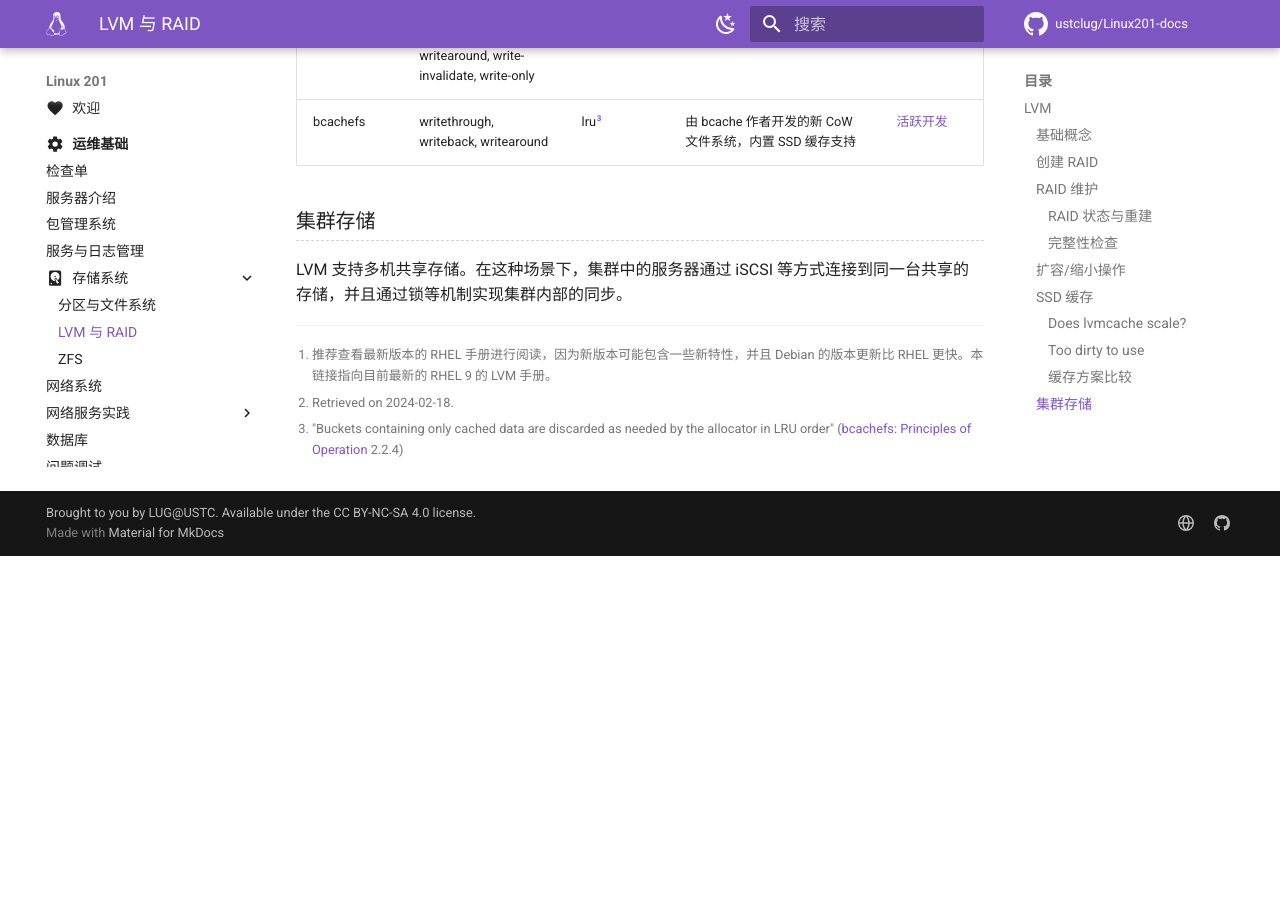
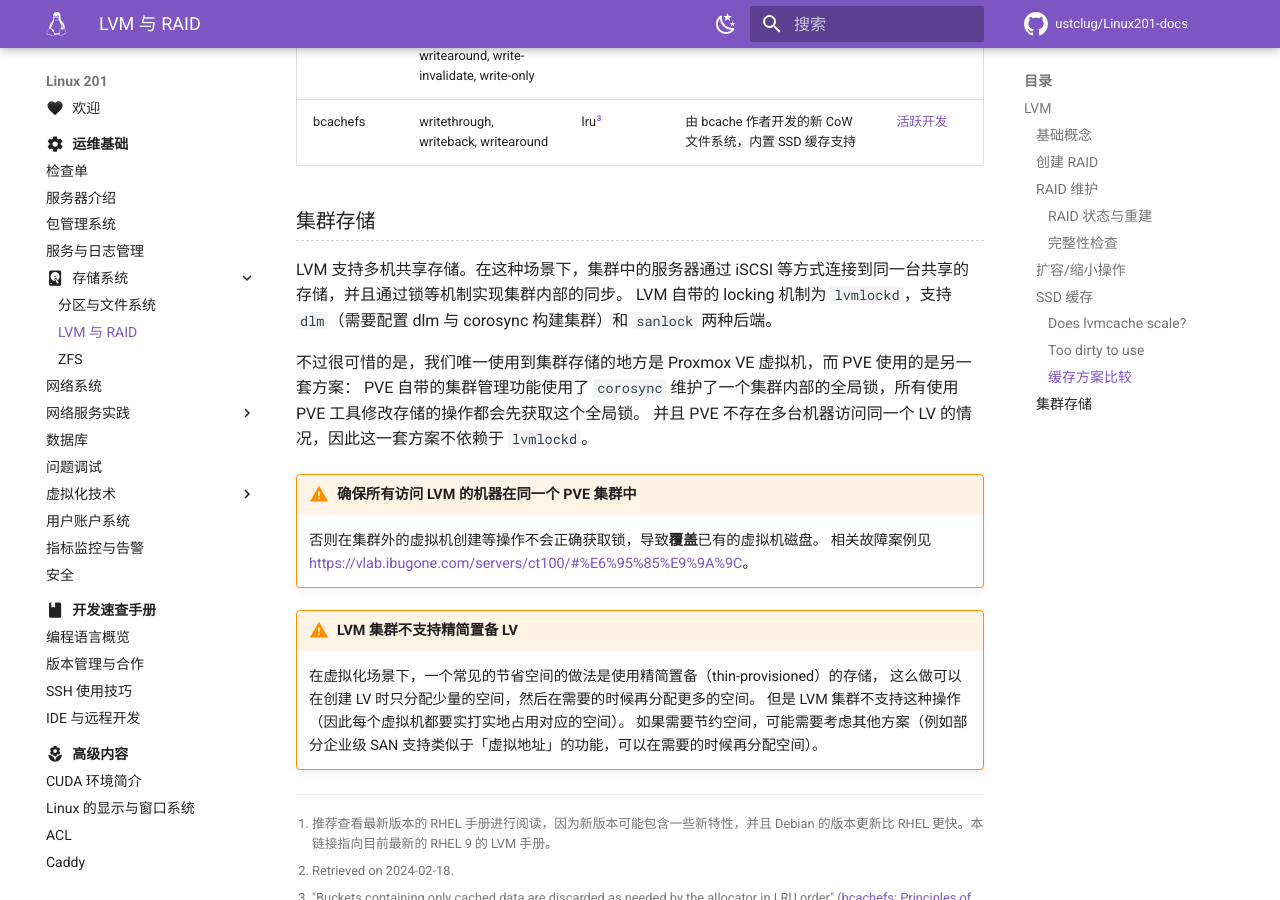
Before and after one commit to ustclug/Linux201-docs, an MkDocs documentation site: the page built from docs/ops/storage/lvm-raid.md, in a window 1280 px wide and 900 px high, scrolled down 20881 px. Built offline with MkDocs 1.6.1 and Material for MkDocs 9.7.7, drawn with Linux system fonts in a browser that asks for light colours; comment, search, counter and statistics services are not loaded; before the commit the page ends 21437 px from its top, so only the background shows below that.

Commit message:
ops/storage: cluster, pve and lvm

````diff
--- a/docs/ops/storage/lvm-raid.md
+++ b/docs/ops/storage/lvm-raid.md
@@ -544,7 +544,6 @@
 否则文件系统被缩小的部分会丢失，导致文件系统损坏。
 由于 ext4 文件系统不支持在线缩小，因此操作前必须卸载文件系统。
 这里我们把文件系统缩到最小，然后缩小 LV，最后再扩大文件系统：
-
 
 ```console
 $ sudo umount /somewhere/you/like
@@ -1215,6 +1214,23 @@
 ### 集群存储
 
 LVM 支持多机共享存储。在这种场景下，集群中的服务器通过 iSCSI 等方式连接到同一台共享的存储，并且通过锁等机制实现集群内部的同步。
+LVM 自带的 locking 机制为 `lvmlockd`，支持 `dlm`（需要配置 dlm 与 corosync 构建集群）和 `sanlock` 两种后端。
+
+不过很可惜的是，我们唯一使用到集群存储的地方是 Proxmox VE 虚拟机，而 PVE 使用的是另一套方案：
+PVE 自带的集群管理功能使用了 `corosync` 维护了一个集群内部的全局锁，所有使用 PVE 工具修改存储的操作都会先获取这个全局锁。
+并且 PVE 不存在多台机器访问同一个 LV 的情况，因此这一套方案不依赖于 `lvmlockd`。
+
+!!! warning "确保所有访问 LVM 的机器在同一个 PVE 集群中"
+
+    否则在集群外的虚拟机创建等操作不会正确获取锁，导致**覆盖**已有的虚拟机磁盘。
+    相关故障案例见 <https://vlab.ibugone.com/servers/ct100/#%E6%95%85%E9%9A%9C>。
+
+!!! warning "LVM 集群不支持精简置备 LV"
+
+    在虚拟化场景下，一个常见的节省空间的做法是使用精简置备（thin-provisioned）的存储，
+    这么做可以在创建 LV 时只分配少量的空间，然后在需要的时候再分配更多的空间。
+    但是 LVM 集群不支持这种操作（因此每个虚拟机都要实打实地占用对应的空间）。
+    如果需要节约空间，可能需要考虑其他方案（例如部分企业级 SAN 支持类似于「虚拟地址」的功能，可以在需要的时候再分配空间）。
 
 [^rhel-version]: 推荐查看最新版本的 RHEL 手册进行阅读，因为新版本可能包含一些新特性，并且 Debian 的版本更新比 RHEL 更快。本链接指向目前最新的 RHEL 9 的 LVM 手册。
 [^time]: Retrieved on 2024-02-18.
````
